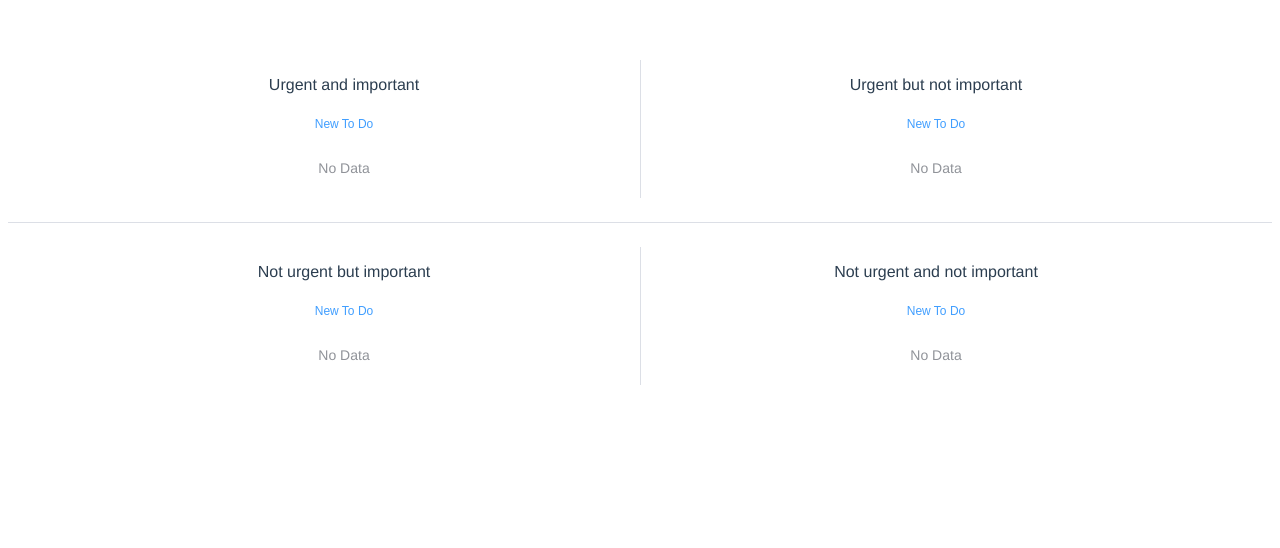
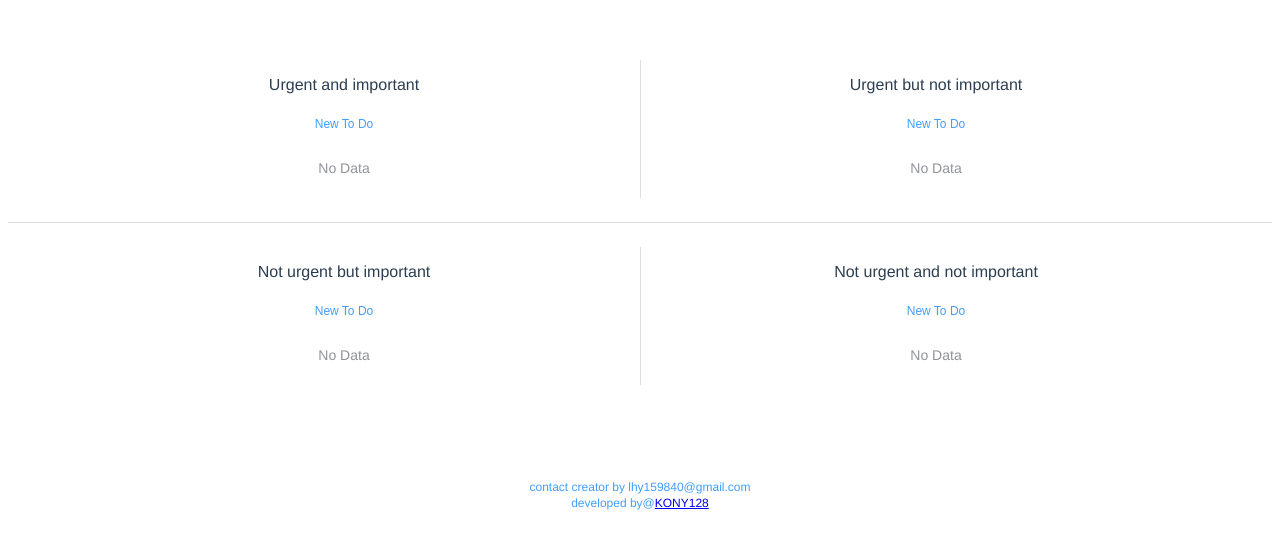
Before and after one commit to KONY128/Kony-To-Do, a Vue app: page / in a window 1280 px wide. Shown: the top 548 px of the page. Built offline with nearby package versions, Linux system fonts and the light colour scheme.

Commit message:
feat: footer for creator mail and github

```diff
--- a/src/App.vue
+++ b/src/App.vue
@@ -1,16 +1,19 @@
 <template>
   <div id="app">
     <TodoView/>
+    <Footer/>
   </div>
 </template>
 
 <script>
 import TodoView from './views/TodoView.vue'
+import Footer from './components/Footer.vue'
 
 export default {
   name: 'App',
   components: {
-    TodoView
+    TodoView,
+    Footer
   }
 }
 </script>
--- /dev/null
+++ b/src/components/Footer.vue
@@ -0,0 +1,27 @@
+<template>
+    <div class="footer">
+        <div style="align-self: center; color: #409EFF; font-size: 12px; margin-top: 25px;">
+            contact creator by lhy159840@gmail.com
+        </div>
+        <div style="align-self: center; color: #409EFF; font-size: 12px; margin-top: 2px;">
+            developed by@<a :href="'https://github.com/KONY128'" target="_blank" rel="noopener noreferrer">KONY128</a>
+        </div>
+    </div>
+</template>
+
+<style scoped>
+    .footer{
+        width: 100%;
+        display: flex;
+        flex-direction: column;
+        justify-content: center;
+        align-items: center;
+        margin-top: 70px;
+    }
+</style>
+
+<script>
+    export default {
+        name: 'Footer',
+    }
+</script>
```
